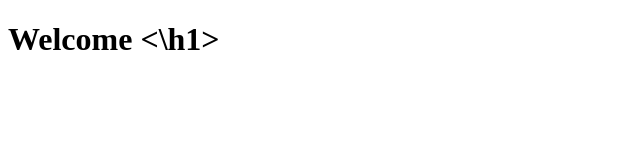
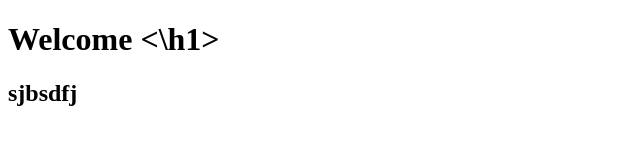
Before and after one commit to ShaunSuhaasA/shaunA, a plain HTML site: page index.html in a window 1280 px wide. Shown: the whole page, without its empty margins (0-640 px from the left). Drawn offline with Linux system fonts and the light colour scheme.

Commit message:
added a paragraph

```diff
--- a/index.html
+++ b/index.html
@@ -5,5 +5,6 @@
   </head>
   <body>
     <h1> Welcome <\h1>
+      <h2> sjbsdfj </h2>
       </body>
       </html>
```
